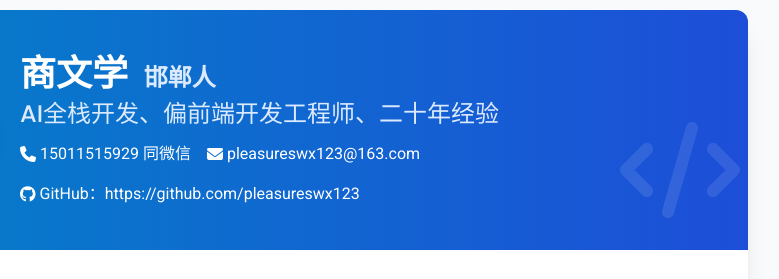
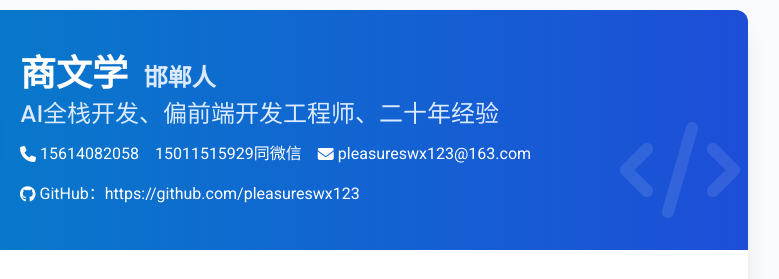
Before and after one commit to pleasureswx123/my-resume, a plain HTML site: page index.html in a window 1280 px wide. Shown: the part 78-357 px from the top of the page, 372-1151 px from the left. Drawn offline with nearby package versions, Linux system fonts and the light colour scheme.

Commit message:
更新个人简历网站的主HTML文件，修改联系方式，新增一个电话号码链接，并调整了相关文本内容以提升可读性。

```diff
--- a/index.html
+++ b/index.html
@@ -156,9 +156,12 @@
 
                         <!-- 联系信息 -->
                         <div class="flex flex-wrap gap-4 text-sm md:text-base">
+                            <a href="tel:15614082058" class="flex items-center gap-1 hover:text-blue-200">
+                                <i class="fas fa-phone"></i>
+                                <span>15614082058</span>
+                            </a>
                             <a href="tel:15011515929" class="flex items-center gap-1 hover:text-blue-200">
-                                <i class="fas fa-phone"></i>
-                                <span>15011515929 同微信</span>
+                                <span>15011515929同微信</span>
                             </a>
                             <a href="mailto:pleasureswx123@163.com" class="flex items-center gap-1 hover:text-blue-200">
                                 <i class="fas fa-envelope"></i>
```
